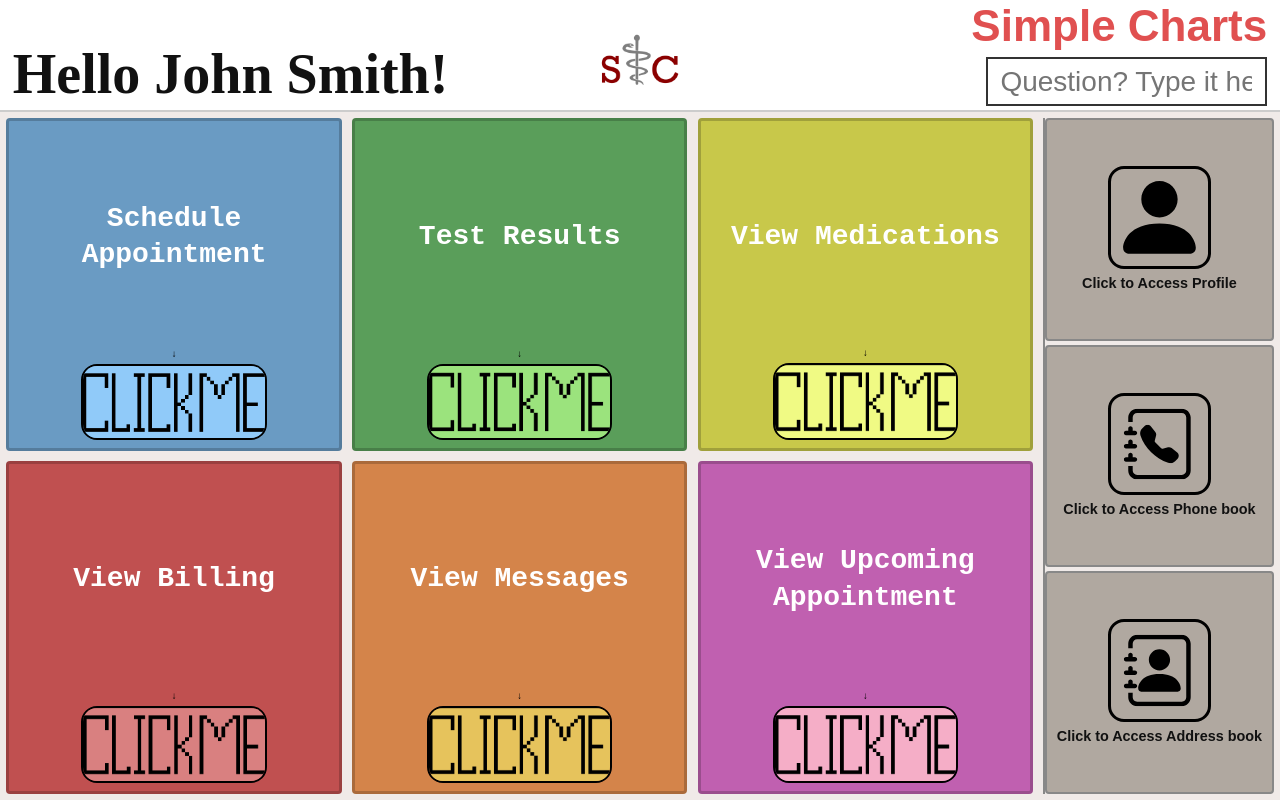
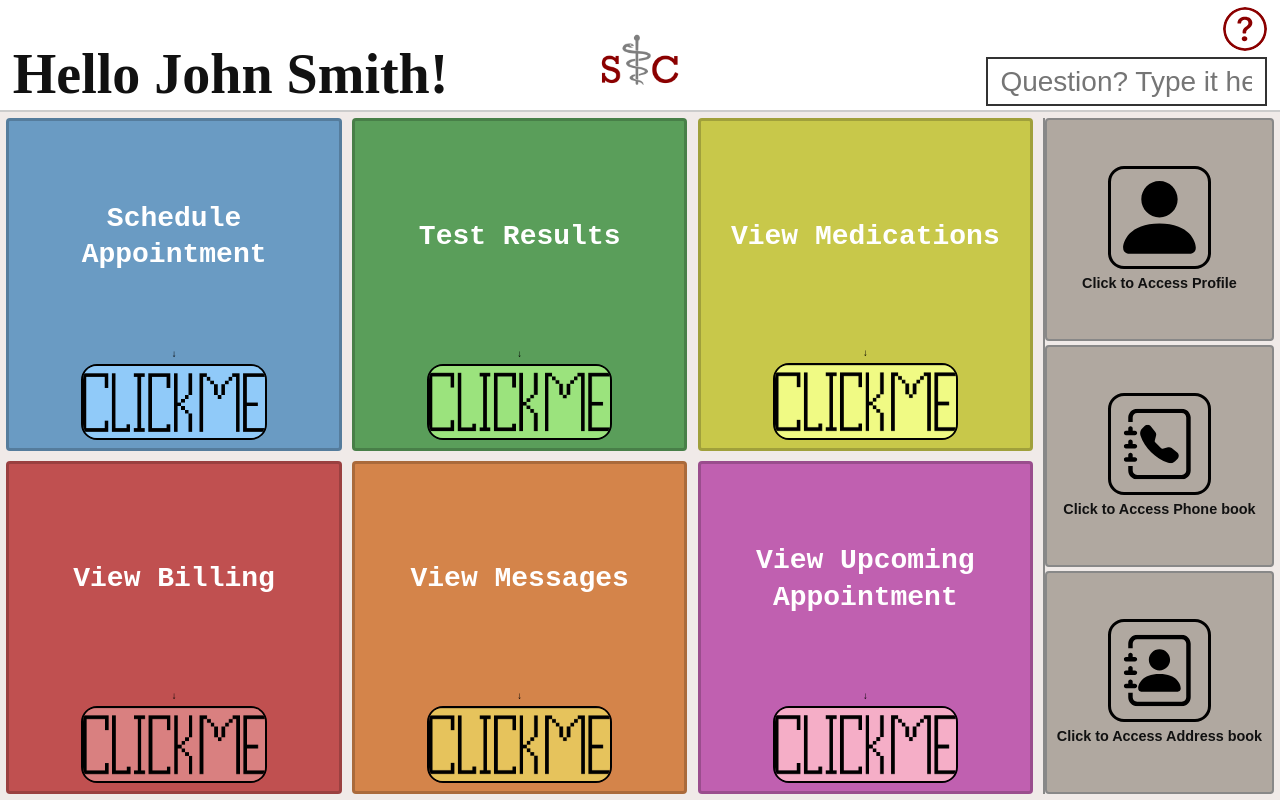
Before and after one commit to kadengardiner/SimpleCharts, a React (Vite) app: page / in a window 1280 px wide. Built offline with nearby package versions, Linux system fonts and the light colour scheme.

Commit message:
add help button
just creates a placeholder alert at the moment

```diff
--- a/src/App.css
+++ b/src/App.css
@@ -92,12 +92,17 @@ body {
   padding-right: 0;
 }
 
-.brand-name {
-  color: #e05050;
-  font-weight: bold;
-  font-size: clamp(0.9rem, 5.5vh, 4rem);
+.help-button {
+  stroke: #8B0000;
+  height: clamp(0.9rem, 5.5vh, 4rem);
   font-family: sans-serif;
   white-space: nowrap;
+  border-radius: 50%;
+  background-color: transparent;
+}
+
+.help-button:hover {
+  background-color: #ffafaf;
 }
 
 .search-box {
--- a/src/App.jsx
+++ b/src/App.jsx
@@ -56,7 +56,7 @@ function App() {
             : <img className="header-action-btn" src={`${base}backbtn.png`} alt="Back" onClick={() => setCurrentPage('home')} title='Go to Homepage'/>}
         {currentPage === 'home' && <img className="header-logo" src={`${base}logo.png`} alt="Simple Charts Logo" onClick={() => setCurrentPage('home')}/>}
         <div className="header-right">
-          <span className="brand-name">Simple Charts</span>
+          <img className="help-button" src={`${base}help.svg`} onClick={() => window.alert("NOBODY CAN HELP YOU NOW")}/>
           <input className="search-box" type="text" placeholder="Question? Type it here!" />
         </div>
         <button className="mobile-menu-btn" onClick={() => setMenuOpen(o => !o)}>☰ Menu</button>
```
Also changed, not shown: public/help.svg (added).
